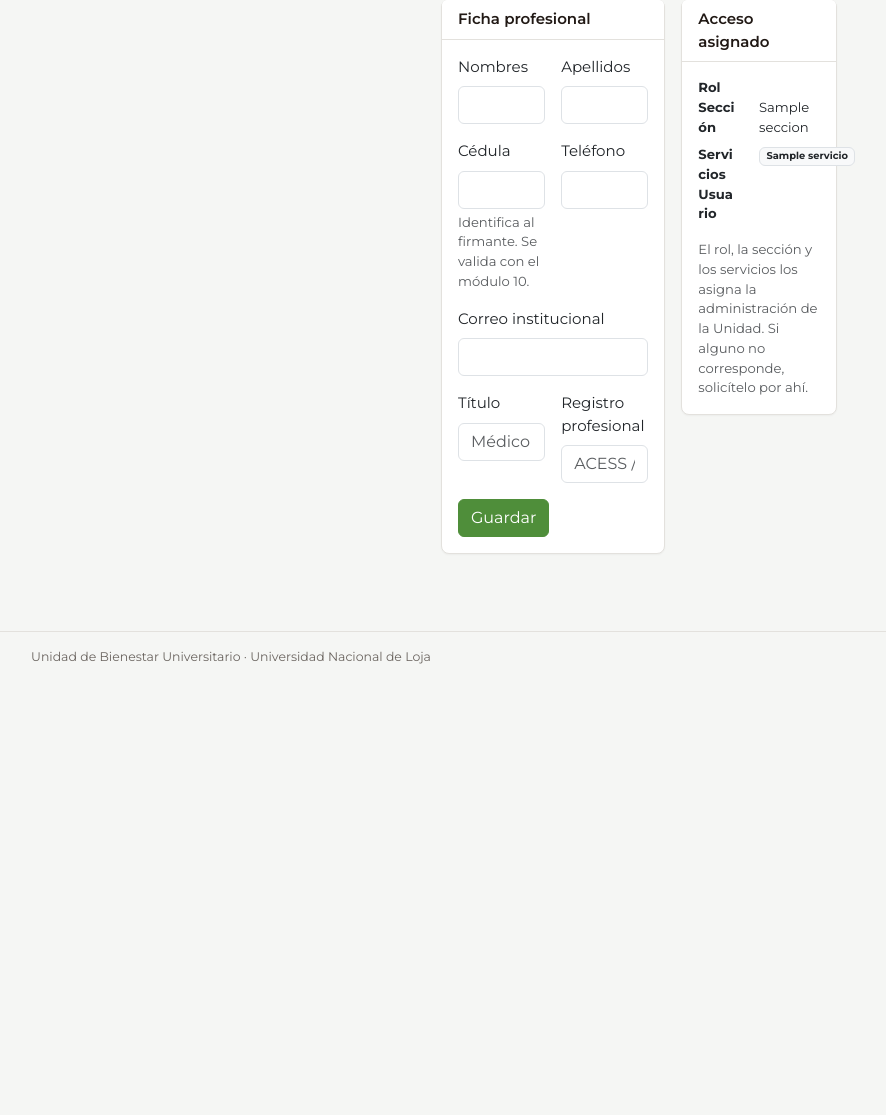
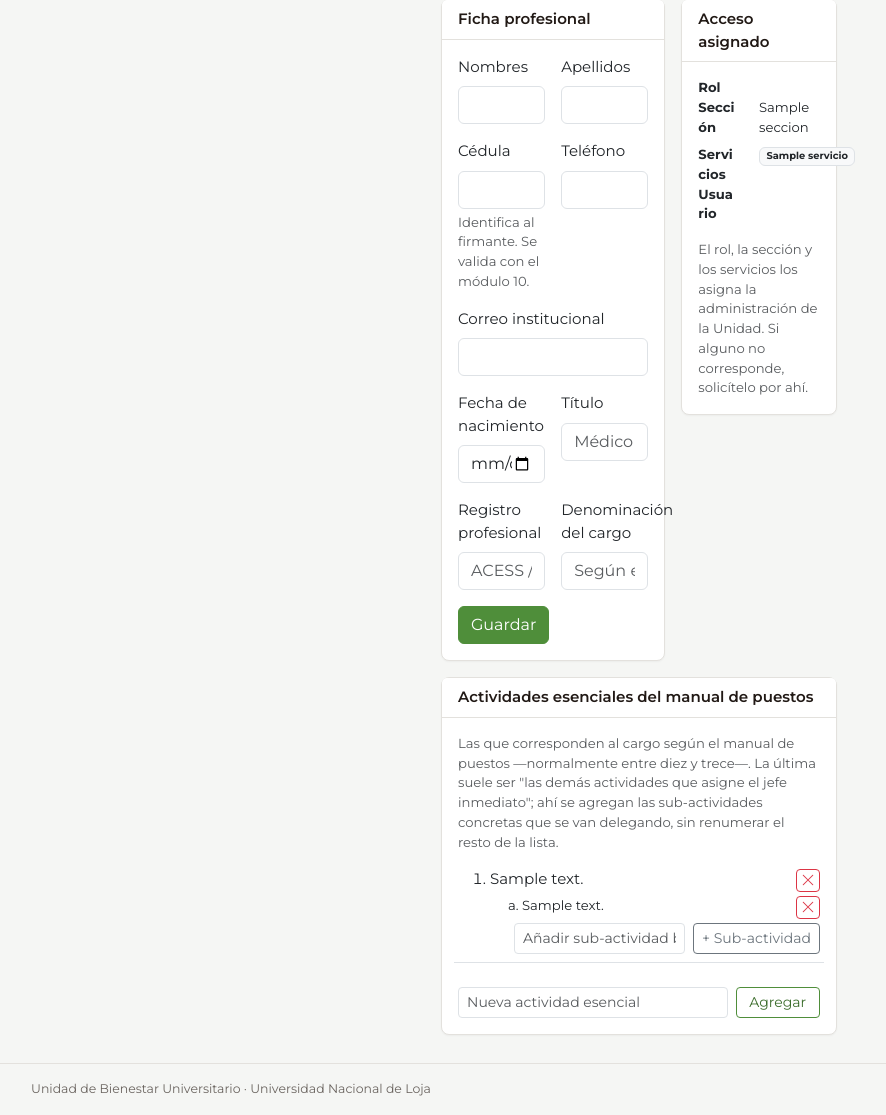
Before and after one commit to Jorgeperezr/sibu, a Django app: template templates/usuarios/mi_perfil.html in a window 1280 px wide. Shown: the part 117-1232 px from the top of the page, without its empty margins (1-887 px from the left). Before the commit the page ends 781 px from the top, so only its background shows below. Run offline with Django 5.2, Linux system fonts and the light colour scheme; the template is opened without the code that fills it: most values are stand-ins (such as "Sample title", 1, 10 or a date in 2020); some libraries are stand-ins or nearby versions.

Commit message:
feat(usuarios): fecha de nacimiento, denominación del cargo y manual de puestos
Amplía "Mis datos" con lo que faltaba de la ficha del profesional: fecha de
nacimiento (Usuario, nueva), denominación del cargo (PerfilProfesional,
nueva) y las actividades esenciales del manual de puestos. El registro
SENESCYT y la cédula ya existían —`registro_profesional` y `Usuario.cedula`,
del commit de ayer—.

Las actividades esenciales son un modelo nuevo, `ActividadEsencial`, no una
lista de texto: el manual real numera entre diez y trece filas, y la última
suele ser "las demás actividades que le asigne su jefe inmediato", bajo la
cual se acumulan con el tiempo tareas concretas delegadas. Por eso admite un
nivel de sub-actividades vía `actividad_superior` —no forzado a la última
fila, cualquiera puede tener sub-actividades, porque el manual real a veces
delega bajo más de una—, cada una numerada dentro de su propia lista y no en
la general: borrar una no corre la numeración de las demás.

Borrar una actividad se lleva sus sub-actividades (CASCADE): no puede quedar
una sub-actividad huérfana de la fila que la contiene.

La fecha de nacimiento se valida antes de escribir nada, igual que la cédula:
formato ISO parseable y no futura. Vacía borra el dato ya guardado, como el
resto del formulario.

Co-Authored-By: Claude Sonnet 5 <noreply@anthropic.com>
Claude-Session: https://claude.ai/code/session_01Bu9vnYMitXSKoaGWCazKp7

```diff
--- a/templates/usuarios/mi_perfil.html
+++ b/templates/usuarios/mi_perfil.html
@@ -45,6 +45,11 @@
                      value="{{ user.email }}" maxlength="254">
             </div>
             <div class="col-sm-6">
+              <label class="form-label" for="fecha_nacimiento">Fecha de nacimiento</label>
+              <input id="fecha_nacimiento" name="fecha_nacimiento" type="date" class="form-control"
+                     value="{{ user.fecha_nacimiento|date:'Y-m-d' }}">
+            </div>
+            <div class="col-sm-6">
               <label class="form-label" for="titulo">Título</label>
               <input id="titulo" name="titulo" class="form-control"
                      value="{{ perfil.titulo|default:'' }}" maxlength="120"
@@ -56,7 +61,14 @@
                      value="{{ perfil.registro_profesional|default:'' }}" maxlength="60"
                      placeholder="ACESS / SENESCYT">
             </div>
+            <div class="col-sm-6">
+              <label class="form-label" for="denominacion_cargo">Denominación del cargo</label>
+              <input id="denominacion_cargo" name="denominacion_cargo" class="form-control"
+                     value="{{ perfil.denominacion_cargo|default:'' }}" maxlength="150"
+                     placeholder="Según el manual de puestos">
+            </div>
           </div>
+          <input type="hidden" name="accion" value="actualizar">
           <button class="btn btn-primary mt-3">Guardar</button>
         </form>
       </div>
@@ -94,4 +106,86 @@
     </div>
   </div>
 </div>
+
+{% if perfil %}
+<div class="card mt-3">
+  <div class="card-header">Actividades esenciales del manual de puestos</div>
+  <div class="card-body">
+    <p class="small text-muted">
+      Las que corresponden al cargo según el manual de puestos —normalmente
+      entre diez y trece—. La última suele ser "las demás actividades que
+      asigne el jefe inmediato"; ahí se agregan las sub-actividades concretas
+      que se van delegando, sin renumerar el resto de la lista.
+    </p>
+
+    {% if actividades %}
+    <ol class="mb-3">
+      {% for a in actividades %}
+      <li class="mb-2">
+        <div class="d-flex justify-content-between align-items-start gap-2">
+          <span>{{ a.descripcion }}</span>
+          <form method="post" class="d-inline"
+                onsubmit="return confirm('¿Eliminar esta actividad{% if a.subactividades.all %} y sus sub-actividades{% endif %}?');">
+            {% csrf_token %}
+            <input type="hidden" name="accion" value="eliminar_actividad">
+            <input type="hidden" name="actividad" value="{{ a.pk }}">
+            <button class="btn btn-sm btn-outline-danger py-0 px-1" title="Eliminar">
+              <i class="bi bi-x-lg"></i>
+            </button>
+          </form>
+        </div>
+        {% if a.subactividades.all %}
+        <ol type="a" class="mt-1">
+          {% for sub in a.subactividades.all %}
+          <li class="small">
+            <div class="d-flex justify-content-between align-items-start gap-2">
+              <span>{{ sub.descripcion }}</span>
+              <form method="post" class="d-inline"
+                    onsubmit="return confirm('¿Eliminar esta sub-actividad?');">
+                {% csrf_token %}
+                <input type="hidden" name="accion" value="eliminar_actividad">
+                <input type="hidden" name="actividad" value="{{ sub.pk }}">
+                <button class="btn btn-sm btn-outline-danger py-0 px-1" title="Eliminar">
+                  <i class="bi bi-x-lg"></i>
+                </button>
+              </form>
+            </div>
+          </li>
+          {% endfor %}
+        </ol>
+        {% endif %}
+        {% comment %}
+        Agregar una sub-actividad bajo ESTA fila: sirve para cualquiera, no
+        solo para la última, porque el manual real a veces delega bajo más
+        de una actividad y no es este sistema quien debe forzar cuál.
+        {% endcomment %}
+        <form method="post" class="d-flex gap-2 mt-1 ms-4">
+          {% csrf_token %}
+          <input type="hidden" name="accion" value="agregar_subactividad">
+          <input type="hidden" name="actividad_superior" value="{{ a.pk }}">
+          <input name="descripcion" class="form-control form-control-sm" maxlength="500"
+                 placeholder="Añadir sub-actividad bajo esta fila">
+          <button class="btn btn-sm btn-outline-secondary text-nowrap">+ Sub-actividad</button>
+        </form>
+      </li>
+      {% endfor %}
+    </ol>
+    {% else %}
+    <p class="text-muted small">Sin actividades registradas todavía.</p>
+    {% endif %}
+
+    <form method="post" class="row g-2 border-top pt-3">
+      {% csrf_token %}
+      <input type="hidden" name="accion" value="agregar_actividad">
+      <div class="col-sm-9">
+        <input name="descripcion" class="form-control form-control-sm" maxlength="500" required
+               placeholder="Nueva actividad esencial">
+      </div>
+      <div class="col-sm-3">
+        <button class="btn btn-sm btn-outline-primary w-100">Agregar</button>
+      </div>
+    </form>
+  </div>
+</div>
+{% endif %}
 {% endblock %}
```
Also changed, not shown: apps/usuarios/models.py (+38 -0 lines), apps/usuarios/services.py (+77 -5 lines), apps/usuarios/tests/test_actividades_esenciales.py (added, +180 -0 lines), apps/usuarios/tests/test_mi_perfil.py (+50 -0 lines), apps/usuarios/views.py (+62 -10 lines), apps/usuarios/migrations/0002_ficha_profesional_ampliada.py (added).
